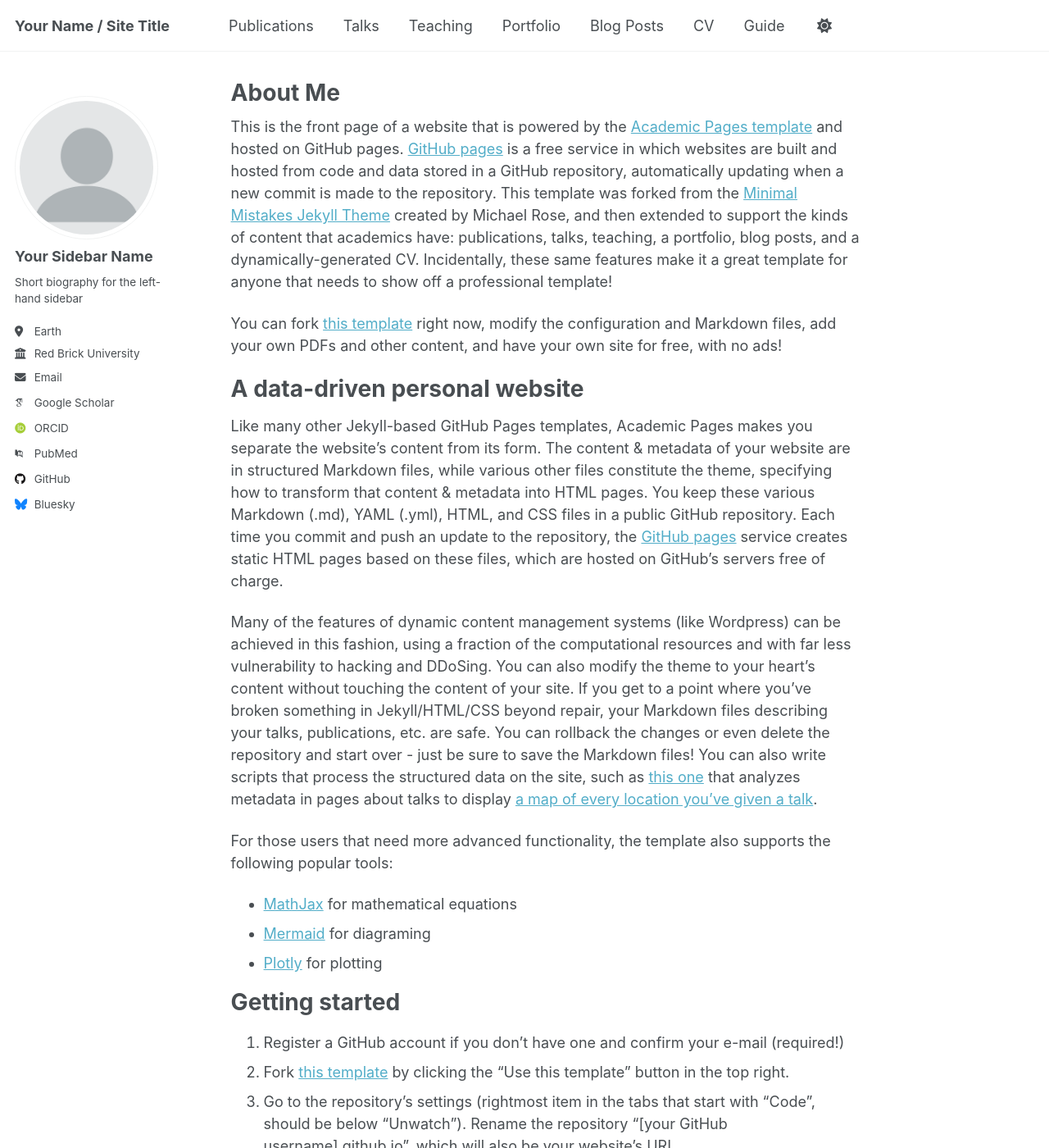
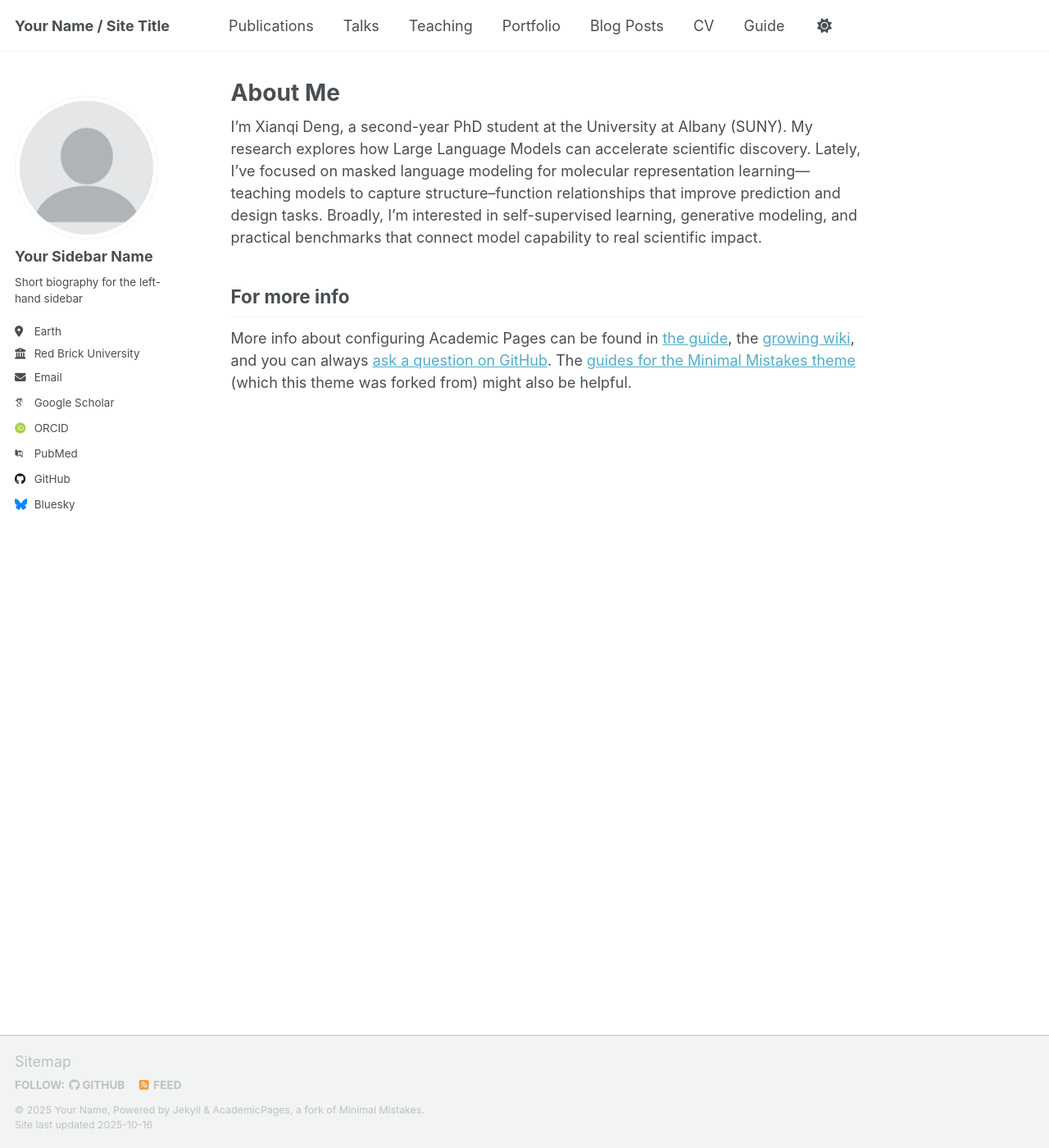
Before and after one commit to DengXianqi/dengxianqi.github.io, a Jekyll site: the page built from _pages/about.md, in a window 1280 px wide and 1400 px high. Shown: the whole window at 82% size. Built offline with Jekyll 4.4.1, drawn with Linux system fonts in a browser that asks for light colours; some web fonts are replaced; a script that is not in the unit is left out; some of the changed text lies outside the part shown.

Commit message:
Update about page with personal information
Added personal research details and interests.

```diff
--- a/_pages/about.md
+++ b/_pages/about.md
@@ -7,6 +7,9 @@ redirect_from:
   - /about.html
 ---
 
+I’m Xianqi Deng, a second-year PhD student at the University at Albany (SUNY). My research explores how Large Language Models can accelerate scientific discovery. Lately, I’ve focused on masked language modeling for molecular representation learning—teaching models to capture structure–function relationships that improve prediction and design tasks. Broadly, I’m interested in self-supervised learning, generative modeling, and practical benchmarks that connect model capability to real scientific impact.
+
+<!--
 This is the front page of a website that is powered by the [Academic Pages template](https://github.com/academicpages/academicpages.github.io) and hosted on GitHub pages. [GitHub pages](https://pages.github.com) is a free service in which websites are built and hosted from code and data stored in a GitHub repository, automatically updating when a new commit is made to the repository. This template was forked from the [Minimal Mistakes Jekyll Theme](https://mmistakes.github.io/minimal-mistakes/) created by Michael Rose, and then extended to support the kinds of content that academics have: publications, talks, teaching, a portfolio, blog posts, and a dynamically-generated CV. Incidentally, these same features make it a great template for anyone that needs to show off a professional template!
 
  You can fork [this template](https://github.com/academicpages/academicpages.github.io) right now, modify the configuration and Markdown files, add your own PDFs and other content, and have your own site for free, with no ads!
@@ -49,7 +52,7 @@ How to edit your site's GitHub repository
 Many people use a git client to create files on their local computer and then push them to GitHub's servers. If you are not familiar with git, you can directly edit these configuration and Markdown files directly in the github.com interface. Navigate to a file (like [this one](https://github.com/academicpages/academicpages.github.io/blob/master/_talks/2012-03-01-talk-1.md) and click the pencil icon in the top right of the content preview (to the right of the "Raw | Blame | History" buttons). You can delete a file by clicking the trashcan icon to the right of the pencil icon. You can also create new files or upload files by navigating to a directory and clicking the "Create new file" or "Upload files" buttons.
 
 Example: editing a Markdown file for a talk
-![Editing a Markdown file for a talk](/images/editing-talk.png)
+![Editing a Markdown file for a talk](/images/editing-talk.png) -->
 
 For more info
 ------
```
